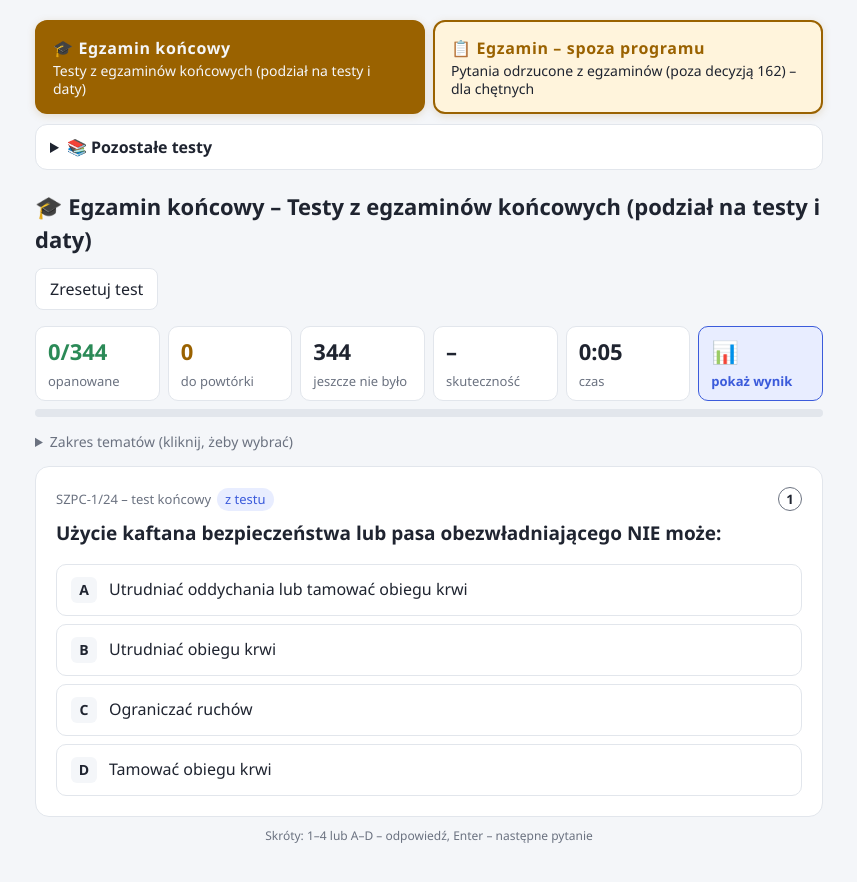
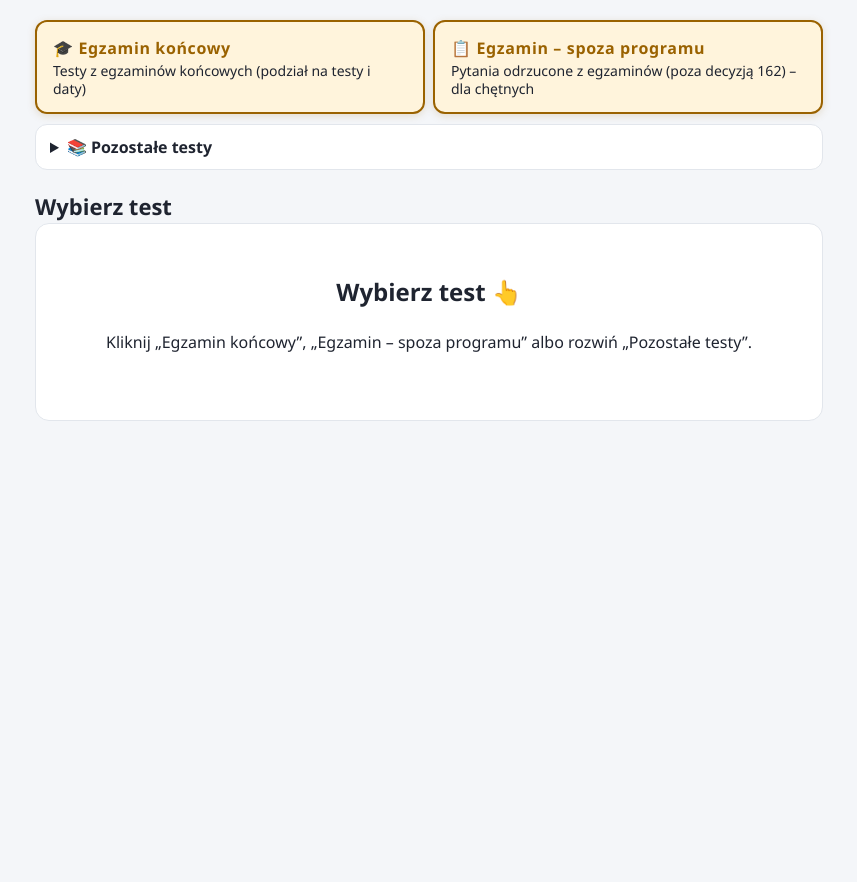
Before and after one commit to Ryzaak/Testy_szkolenie, a plain HTML site: page index.html in a window 1280 px wide. Shown: the whole page, without its empty margins (211-1068 px from the left). After the commit the page ends 800 px from the top, so only its background shows below. Drawn offline with Linux system fonts and the light colour scheme.

Commit message:
Ekran startowy bez otwartego testu
Co-Authored-By: Claude Opus 5.5 <noreply@anthropic.com>

```diff
--- a/app.js
+++ b/app.js
@@ -132,7 +132,7 @@ function rysujZakladki() {
     const b = document.createElement("button");
     b.className = "tab" + (z.wyrozniona ? " ex" : "") + (z.id === zakladka?.id ? " on" : "");
     b.innerHTML = `<span class="kod">${esc(z.kod || z.id)}</span><span class="nazwa">${esc(z.nazwa)}</span>`;
-    b.onclick = () => { if (z.id !== zakladka.id) otworz(z.id); };
+    b.onclick = () => { if (z.id !== zakladka?.id) otworz(z.id); };
     (z.wyrozniona ? boxEx : box).appendChild(b);
   }
 }
@@ -262,13 +262,23 @@ document.addEventListener("keydown", e => {
   else if ((k === "enter" || k === " ") && biezace?.odpowiedziano) { nastepne(); e.preventDefault(); }
 });
 
+function ekranStartowy() {
+  zakladka = null; biezace = null; stan = null;
+  document.body.classList.add("start");
+  rysujZakladki();
+  document.getElementById("tytul").textContent = "Wybierz test";
+  document.title = "Testy – nauka";
+  document.getElementById("card").innerHTML = `<div class="done"><h2>Wybierz test 👆</h2>
+    <p>Kliknij „Egzamin końcowy”, „Egzamin – spoza programu” albo rozwiń „Pozostałe testy”.</p></div>`;
+}
+
 async function otworz(id) {
+  document.body.classList.remove("start");
   if (stan) zatrzymajCzas();
   biezace = null;
   ukryjWynik();
   zakladka = zakladki.find(z => z.id === id) || zakladki[0];
   try { localStorage.setItem("testy_zakladka", zakladka.id); } catch {}
-  history.replaceState(null, "", "#" + zakladka.id);
   rysujZakladki();
   const kod = zakladka.kod || zakladka.id;
   document.getElementById("tytul").innerHTML = `${esc(kod)} – ${esc(zakladka.nazwa)}`;
@@ -295,11 +305,11 @@ async function otworz(id) {
 
 fetch("dane/zakladki.json", { cache: "no-store" }).then(r => r.json()).then(z => {
   zakladki = z;
-  let start = location.hash.slice(1);
-  if (!zakladki.some(x => x.id === start)) {
-    try { start = localStorage.getItem("testy_zakladka"); } catch { start = null; }
-  }
-  otworz(start);
+  // bez wybranego testu w adresie strona startuje bez otwartej zakładki
+  const start = location.hash.slice(1);
+  if (location.hash) history.replaceState(null, "", location.pathname + location.search);
+  if (zakladki.some(x => x.id === start)) otworz(start);
+  else ekranStartowy();
 }).catch(() => {
   document.getElementById("card").textContent = "Nie udało się wczytać listy zakładek – otwórz stronę przez app.py albo z internetu.";
 });
--- a/index.html
+++ b/index.html
@@ -71,6 +71,7 @@
   :is(.wynik, .wynik-koniec) th, :is(.wynik, .wynik-koniec) td { padding: 6px 8px; border-bottom: 1px solid var(--line); text-align: right; font-variant-numeric: tabular-nums; }
   :is(.wynik, .wynik-koniec) th:first-child, :is(.wynik, .wynik-koniec) td:first-child { text-align: left; }
   :is(.wynik, .wynik-koniec) th { color: var(--muted); font-weight: 600; font-size: 13px; }
+  body.start .stats, body.start .bar, body.start details.topics, body.start #reset, body.start .hint, body.start #wynik { display: none; }
   .wynik .stopka { display: flex; justify-content: flex-end; margin-top: 12px; }
 
   .stats { display: grid; grid-template-columns: repeat(6, 1fr); gap: 8px; margin: 16px 0 8px; }
@@ -165,6 +166,6 @@
   <div class="hint">Skróty: 1–4 lub A–D – odpowiedź, Enter – następne pytanie</div>
 </div>
 
-<script src="app.js?v=4"></script>
+<script src="app.js?v=6"></script>
 </body>
 </html>
```
